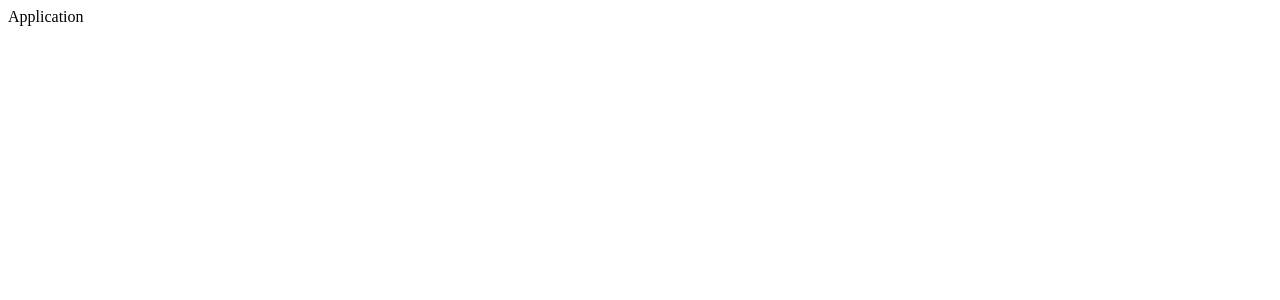
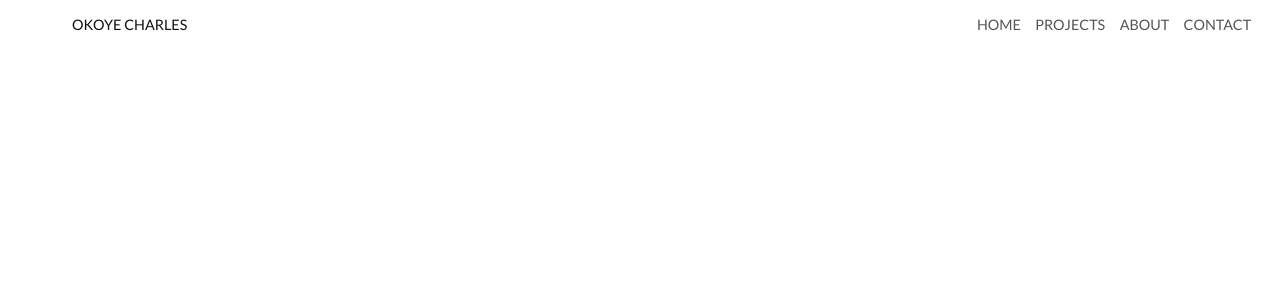
Before and after one commit to okoyecharles/portfolio, a React (Create React App) app: page / in a window 1280 px wide. Shown: the top 300 px of the page. Built offline with nearby package versions, Linux system fonts and the light colour scheme.

Commit message:
Create and style desktop-navigation component

```diff
--- a/package.json
+++ b/package.json
@@ -12,6 +12,7 @@
     "@types/react-dom": "^18.0.6",
     "react": "^18.2.0",
     "react-dom": "^18.2.0",
+    "react-router-dom": "^6.3.0",
     "react-scripts": "5.0.1",
     "typescript": "^4.8.3",
     "web-vitals": "^2.1.4"
--- a/src/App.tsx
+++ b/src/App.tsx
@@ -1,11 +1,15 @@
-import React from 'react';
+import React from "react";
+import { Routes } from "react-router-dom";
+import Header from "./components/Header";
 
 const App: React.FC = () => {
   return (
     <div className="App">
-      Application
+      <Header />
+      <Routes>
+      </Routes>
     </div>
   );
-}
+};
 
 export default App;
--- /dev/null
+++ b/src/components/Header.tsx
@@ -0,0 +1,31 @@
+import React from "react";
+import { useNavigate } from "react-router-dom";
+import "../styles/Header.css";
+
+const Header: React.FC = () => {
+  const navigate = useNavigate();
+  return (
+    <header className="header">
+      <div className="header__logo" onClick={() => navigate('/')}>OKOYE CHARLES</div>
+
+      <nav className="header__nav" aria-roledescription="navigation">
+        <ul className="header__navLinks">
+          <li>
+            <a href="#">Home</a>
+          </li>
+          <li>
+            <a href="#">Projects</a>
+          </li>
+          <li>
+            <a href="#">About</a>
+          </li>
+          <li>
+            <a href="#">Contact</a>
+          </li>
+        </ul>
+      </nav>
+    </header>
+  );
+};
+
+export default Header;
--- a/src/index.tsx
+++ b/src/index.tsx
@@ -1,12 +1,16 @@
-import React from 'react';
-import ReactDOM from 'react-dom/client';
-import App from './App';
+import React from "react";
+import ReactDOM from "react-dom/client";
+import App from "./App";
+import { BrowserRouter } from "react-router-dom";
+import './styles/index.css';
 
 const root = ReactDOM.createRoot(
-  document.getElementById('root') as HTMLElement
+  document.getElementById("root") as HTMLElement
 );
 root.render(
   <React.StrictMode>
-    <App />
+    <BrowserRouter>
+      <App />
+    </BrowserRouter>
   </React.StrictMode>
 );
--- /dev/null
+++ b/src/styles/Header.css
@@ -0,0 +1,85 @@
+.header {
+  display: flex;
+  justify-content: space-between;
+  padding: 1em 2em 1em 5em;
+  font-size: 0.9em;
+}
+
+.header * {
+  color: #111;
+}
+
+/* .header, .header * {
+  box-shadow: 0 0 0 .1em red;
+} */
+.header__logo {
+  cursor: pointer;
+}
+
+.header__navLinks {
+  margin: 0;
+  padding: 0;
+  list-style: none;
+  display: flex;
+  gap: 1em;
+}
+
+.header__navLinks a {
+  position: relative;
+  text-decoration: none;
+  text-transform: uppercase;
+  isolation: isolate;
+  color: #555;
+}
+
+.header__navLinks a:hover {
+  color: #000;
+}
+
+.header__navLinks a::after,
+.header__navLinks a::before {
+  content: '';
+  position: absolute;
+  width: 100%;
+  height: 0.2em;
+  bottom: -0.35em;
+  transform: scaleX(0);
+  transform-origin: left;
+
+}
+
+.header__navLinks a::after {
+  transition:
+    transform .05s ease
+  ;
+  left: 0;
+  background: rgba(0, 0, 0, 0.454);
+  z-index: -1;
+  transition:
+    transform .2s .25s ease-out
+  ;
+}
+
+.header__navLinks a::before {
+  transition:
+    transform .35s ease-out
+  ;
+  right: 0;
+  background: #111;
+}
+
+.header__navLinks a:hover::before {
+  transition:
+    transform .25s .15s ease-out
+  ;
+  transform-origin: left;
+  transform: scaleX(1);
+}
+
+.header__navLinks a:hover::after {
+  transition:
+    transform .25s ease-out
+  ;
+  transform-origin: left;
+  transform: scaleX(1);
+}
--- /dev/null
+++ b/src/styles/index.css
@@ -0,0 +1,80 @@
+@import url('https://fonts.googleapis.com/css2?family=Lato:ital,wght@0,100;0,300;0,400;0,700;0,900;1,100;1,300;1,400;1,700;1,900&display=swap');
+
+/* Box sizing rules */
+*,
+*::before,
+*::after {
+  box-sizing: border-box;
+}
+
+* {
+  font-family: 'Lato', sans-serif;
+}
+
+/* Remove default margin */
+body,
+h1,
+h2,
+h3,
+h4,
+p,
+figure,
+blockquote,
+dl,
+dd {
+  margin: 0;
+}
+
+/* Remove list styles on ul, ol elements with a list role, which suggests default styling will be removed */
+ul[role='list'],
+ol[role='list'] {
+  list-style: none;
+}
+
+/* Set core root defaults */
+html:focus-within {
+  scroll-behavior: smooth;
+}
+
+/* Set core body defaults */
+body {
+  min-height: 100vh;
+  text-rendering: optimizeSpeed;
+  line-height: 1.5;
+}
+
+/* A elements that don't have a class get default styles */
+a:not([class]) {
+  text-decoration-skip-ink: auto;
+}
+
+/* Make images easier to work with */
+img,
+picture {
+  max-width: 100%;
+  display: block;
+}
+
+/* Inherit fonts for inputs and buttons */
+input,
+button,
+textarea,
+select {
+  font: inherit;
+}
+
+/* Remove all animations, transitions and smooth scroll for people that prefer not to see them */
+@media (prefers-reduced-motion: reduce) {
+  html:focus-within {
+   scroll-behavior: auto;
+  }
+
+  *,
+  *::before,
+  *::after {
+    animation-duration: 0.01ms !important;
+    animation-iteration-count: 1 !important;
+    transition-duration: 0.01ms !important;
+    scroll-behavior: auto !important;
+  }
+}
```
Also changed, not shown: 1 other file (tests, documents, lock files or other folders).
